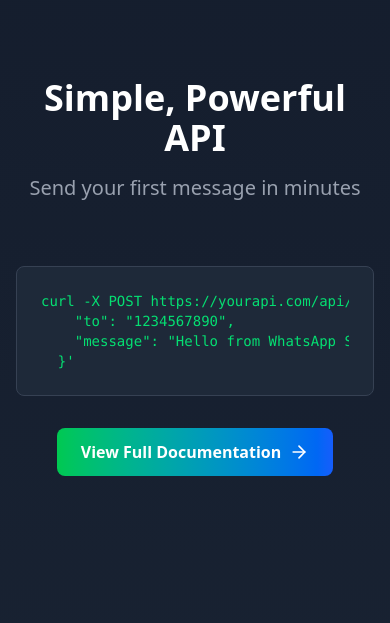
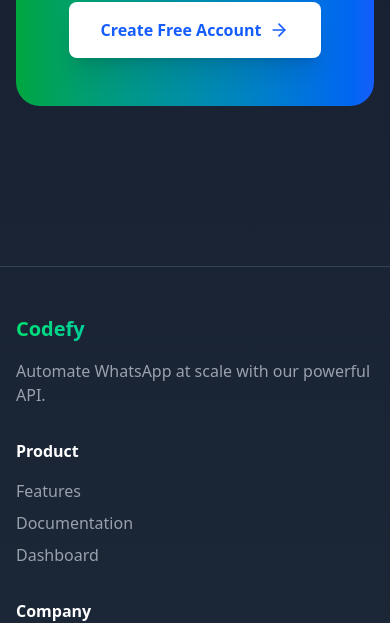
Before and after one commit to shubhmgupta/whatsaap-baileys, a Next.js app: page / in a window 390 px wide. Shown: the part 3885-4508 px from the top of the page. Built offline with nearby package versions, Linux system fonts and the light colour scheme; no server answers; the database is empty.

Commit message:
remove extras from homepage

```diff
--- a/app/page.tsx
+++ b/app/page.tsx
@@ -1,6 +1,5 @@
 import Link from 'next/link';
 import { MessageSquare, Zap, Shield, Code, CheckCircle2, ArrowRight } from 'lucide-react';
-import { PricingSection } from '@/components/PricingSection';
 
 export default function Home() {
   const appName = process.env.NEXT_PUBLIC_APP_NAME || 'Codefy';
@@ -15,8 +14,7 @@ export default function Home() {
           </Link>
           <nav className="hidden md:flex items-center space-x-8">
             <a href="#features" className="text-gray-300 hover:text-white transition">Features</a>
-            <a href="#pricing" className="text-gray-300 hover:text-white transition">Pricing</a>
-            <a href="#api" className="text-gray-300 hover:text-white transition">API</a>
+            <Link href="/docs" className="text-gray-300 hover:text-white transition">Docs</Link>
           </nav>
           <div className="flex items-center space-x-4">
             <Link href="/signin" className="text-gray-300 hover:text-white transition">Sign In</Link>
@@ -44,9 +42,9 @@ export default function Home() {
               Start Free Trial
               <ArrowRight className="ml-2 w-5 h-5" />
             </Link>
-            <a href="#api" className="bg-gray-800 hover:bg-gray-700 text-white font-bold py-4 px-8 rounded-lg transition border border-gray-700">
+            <Link href="/docs" className="bg-gray-800 hover:bg-gray-700 text-white font-bold py-4 px-8 rounded-lg transition border border-gray-700">
               View Documentation
-            </a>
+            </Link>
           </div>
         </div>
       </section>
@@ -116,34 +114,6 @@ export default function Home() {
         </div>
       </section>
 
-      {/* Pricing Section */}
-      <PricingSection />
-
-      {/* API Preview */}
-      <section id="api" className="container mx-auto px-4 py-20">
-        <div className="text-center mb-16">
-          <h2 className="text-4xl md:text-5xl font-bold mb-4">Simple, Powerful API</h2>
-          <p className="text-xl text-gray-400">Send your first message in minutes</p>
-        </div>
-        <div className="max-w-3xl mx-auto bg-gray-800 rounded-lg p-6 border border-gray-700 mb-8">
-          <pre className="text-sm text-green-400 overflow-x-auto">
-            <code>{`curl -X POST https://yourapi.com/api/message/send \
-  -H "Authorization: Bearer YOUR_API_TOKEN" \
-  -H "Content-Type: application/json" \
-  -d '{
-    "to": "1234567890",
-    "message": "Hello from WhatsApp SaaS!"
-  }'`}</code>
-          </pre>
-        </div>
-        <div className="text-center">
-          <Link href="/docs" className="inline-flex items-center gap-2 bg-gradient-to-r from-green-500 to-blue-600 hover:from-green-600 hover:to-blue-700 text-white font-semibold py-3 px-6 rounded-lg transition">
-            View Full Documentation
-            <ArrowRight className="w-5 h-5" />
-          </Link>
-        </div>
-      </section>
-
       {/* CTA Section */}
       <section className="container mx-auto px-4 py-20">
         <div className="bg-gradient-to-r from-green-600 to-blue-600 rounded-3xl p-12 text-center">
@@ -168,8 +138,8 @@ export default function Home() {
               <h4 className="font-semibold mb-4">Product</h4>
               <ul className="space-y-2 text-gray-400">
                 <li><a href="#features" className="hover:text-white transition">Features</a></li>
-                <li><a href="#pricing" className="hover:text-white transition">Pricing</a></li>
-                <li><a href="#api" className="hover:text-white transition">API Docs</a></li>
+                <li><Link href="/docs" className="hover:text-white transition">Documentation</Link></li>
+                <li><Link href="/dashboard" className="hover:text-white transition">Dashboard</Link></li>
               </ul>
             </div>
             <div>
```
